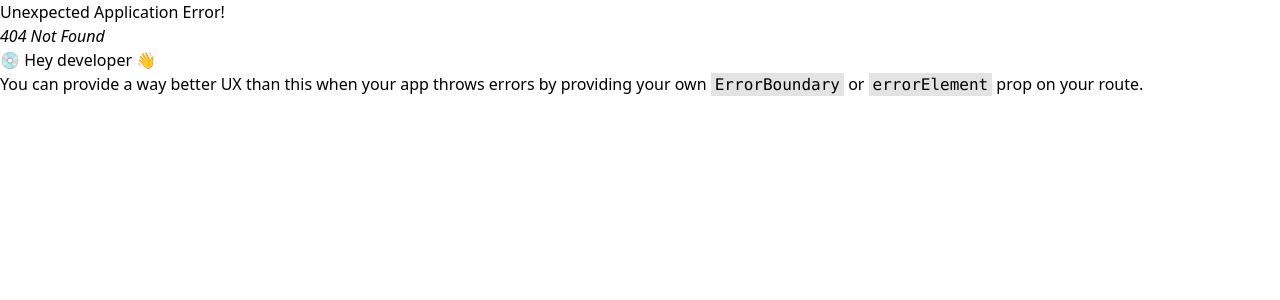
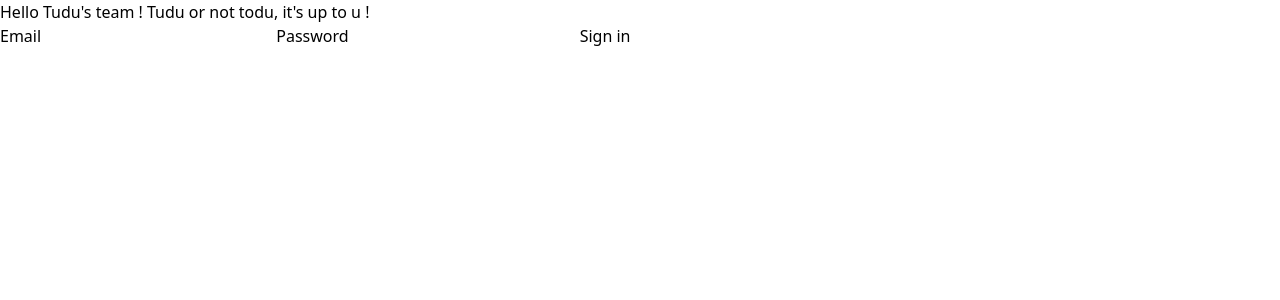
Before and after one commit to NadegeHbg/tudu-frontend, a React (Create React App) app: page /Login in a window 1280 px wide. Before the commit this address had no page. Shown: the top 300 px of the page. Built offline with nearby package versions, Linux system fonts and the light colour scheme.

Commit message:
push side bar code

```diff
--- a/src/App.jsx
+++ b/src/App.jsx
@@ -1,5 +1,7 @@
 import { createBrowserRouter, Route, createRoutesFromElements, RouterProvider } from "react-router-dom";
 import RootLayout from "./layouts/rootLayout.jsx";
+import Login from "./Components/forms/Login.jsx";
+import Registration from "./Components/forms/Registration.jsx";
 import Tudu from "./pages/PersonalTudu.jsx";
 import HomePage from "./pages/Home";
 import Dashboard from "./pages/Dashboard.jsx";
@@ -11,6 +13,8 @@ const router = createBrowserRouter(
       {/* from origin project - example of routing*/}
       <Route index element={<HomePage/>} />
       <Route path="/dashboard" element={<Dashboard />} />
+      <Route path="/register" element={<Registration/>} />
+      <Route path="/Login" element={<Login/>} />
       <Route path="/personal/:id" element={<Tudu />} />
     </Route>
   )
```
Also changed, not shown: src/Components/forms/Login.jsx (+1 -11 lines), 1 other file (tests, documents, lock files or other folders).
